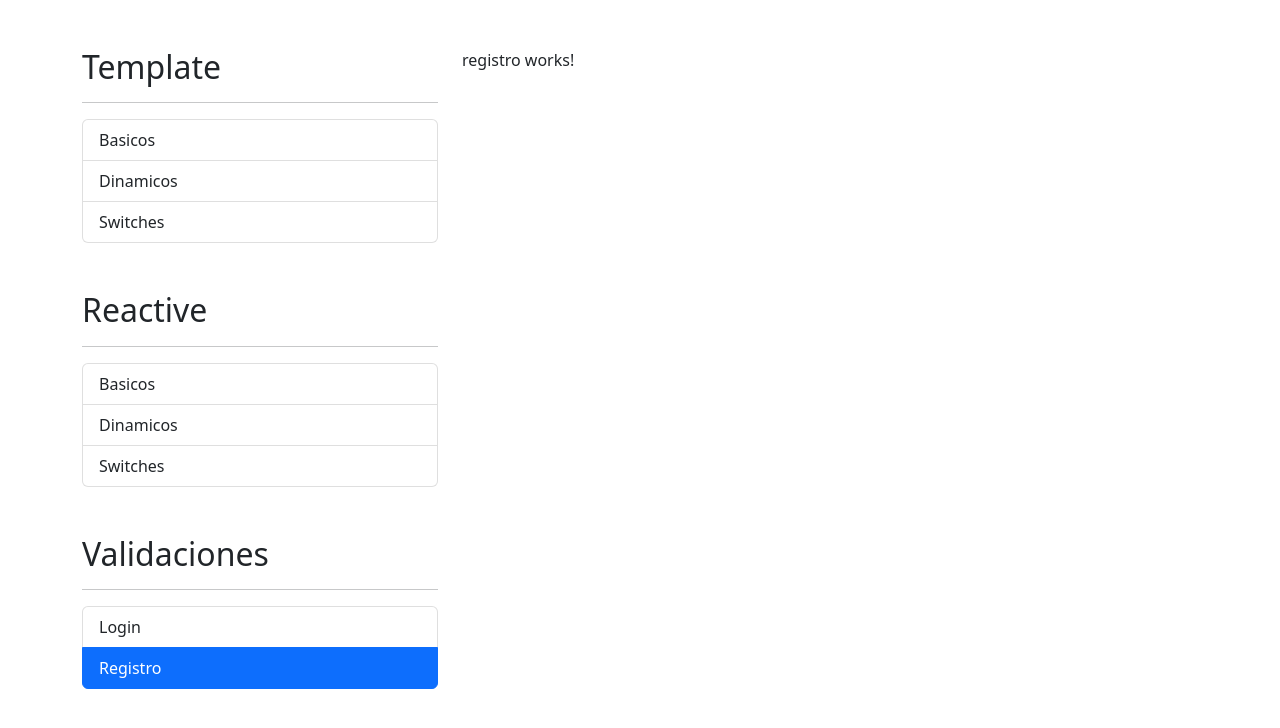
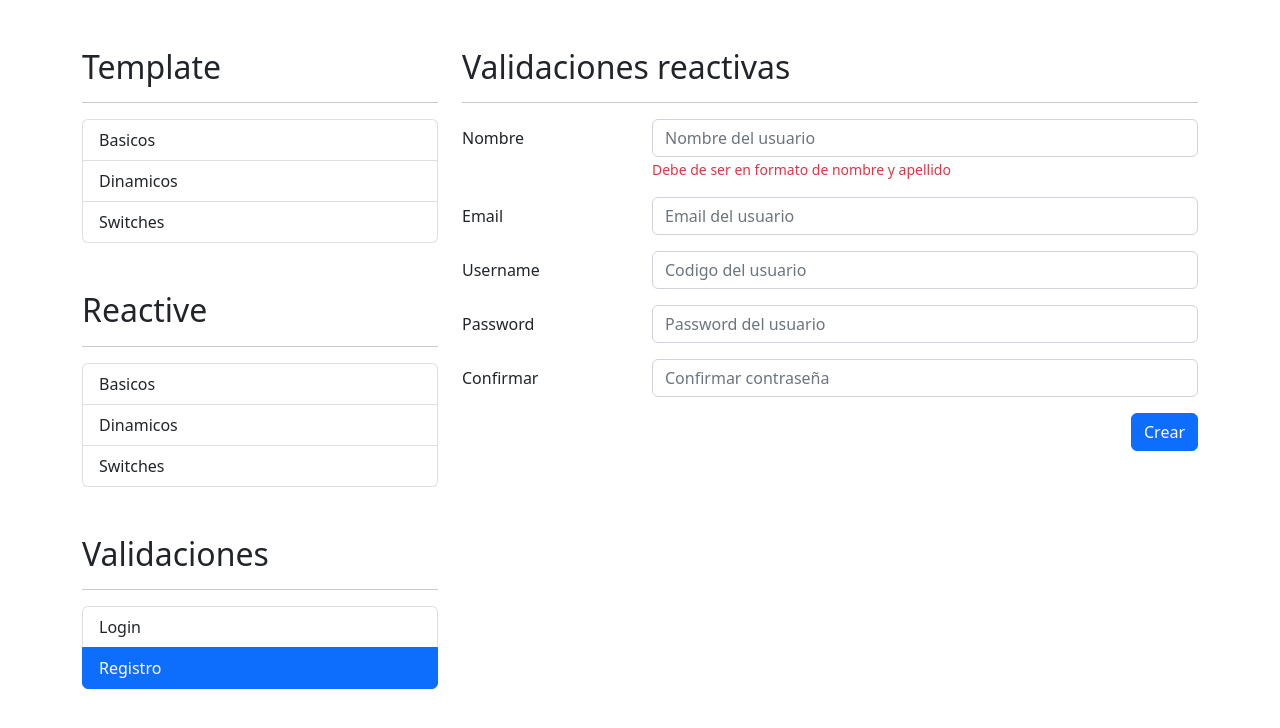
Before and after one commit to MarcosCInland/formulariosApp, an Angular app: page /template/basicos in a window 1280 px wide. Both pictures are taken after a click on the item "Registro". Shown: the top 728 px of the page. Built offline with nearby package versions, Linux system fonts and the light colour scheme.

Commit message:
registro component html

```diff
--- a/src/app/auth/pages/registro/registro.component.html
+++ b/src/app/auth/pages/registro/registro.component.html
@@ -1 +1,57 @@
-<p>registro works!</p>
+<h2>Validaciones reactivas</h2>
+<hr>
+
+<div class="row">
+    <div class="col">
+        <form action="" autocomplete="off">
+            <!--    NOMBRE  -->
+            <div class="row mb-3">
+                <label for="" class="col-sm-3 col-form-label">Nombre</label>
+                <div class="col-sm-9">
+                    <input type="text" class="form-control" placeholder="Nombre del usuario">
+                    <span class="form-text text-danger">Debe de ser en formato de nombre y apellido</span>
+                </div>
+            </div>
+
+            <!--    EMAIL  -->
+            <div class="row mb-3">
+                <label for="" class="col-sm-3 col-form-label">Email</label>
+                <div class="col-sm-9">
+                    <input type="email" class="form-control" placeholder="Email del usuario">
+                </div>
+            </div>
+
+            <!--    USERNAME  -->
+            <div class="row mb-3">
+                <label for="" class="col-sm-3 col-form-label">Username</label>
+                <div class="col-sm-9">
+                    <input type="text" class="form-control" placeholder="Codigo del usuario">
+                </div>
+            </div>
+
+            <!--    PASSWORD  -->
+            <div class="row mb-3">
+                <label for="" class="col-sm-3 col-form-label">Password</label>
+                <div class="col-sm-9">
+                    <input type="password" class="form-control" placeholder="Password del usuario">
+                </div>
+            </div>
+
+            <!--    PASSWORD #2 -->
+            <div class="row mb-3">
+                <label for="" class="col-sm-3 col-form-label">Confirmar</label>
+                <div class="col-sm-9">
+                    <input type="password" class="form-control" placeholder="Confirmar contraseña">
+                </div>
+            </div>
+
+            <div class="row">
+                <div class="col">
+                    <button class="btn btn-primary float-end">
+                        Crear
+                    </button>
+                </div>
+            </div>
+        </form>
+    </div>
+</div>
```
